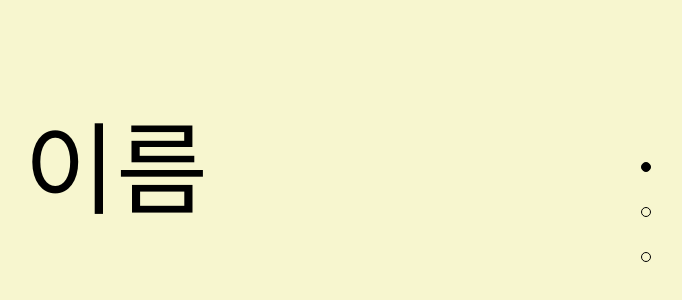
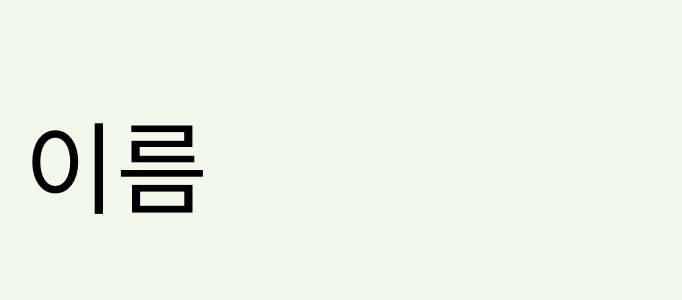
Before and after one commit to DoWA-DO/DoWADO-Web-Client, a React (Create React App) app: page / in a window 1280 px wide. Shown: the part 238-538 px from the top of the page, without its empty margins (524-1206 px from the left). Built offline with nearby package versions, Linux system fonts and the light colour scheme.

Commit message:
홈 페이지 수정

```diff
--- a/src/components/Home.jsx
+++ b/src/components/Home.jsx
@@ -1,10 +1,18 @@
 import React, { useState, useEffect, useRef } from "react";
-import Dots from "./HomeDot";
+// import Dots from "./HomeDot";
+import "../ui/Home.css";
+import { useNavigate } from "react-router-dom";
 
-const Main = () => {
+const Home = () => {
+  const navigate = useNavigate();
   const DIVIDER_HEIGHT = 5;
   const outerDivRef = useRef();
   const [currentPage, setCurrentPage] = useState(1);
+
+  const handleClick = () => {
+    navigate('/login');
+  }
+
   useEffect(() => {
     const wheelHandler = (e) => {
       e.preventDefault();
@@ -80,14 +88,16 @@ const Main = () => {
   }, []);
   return (
     <div ref={outerDivRef} className="outer">
-      <Dots currentPage={currentPage} />
-      <div className="inner bg-yellow">이름</div>
+      {/* <Dots currentPage={currentPage} /> */}
+      <div className="inner home-1">이름</div>
       <div className="divider"></div>
-      <div className="inner bg-blue">내용</div>
+      <div className="inner home-2">내용</div>
       <div className="divider"></div>
-      <div className="inner bg-pink">버튼</div>
+      <div className="inner home-3">
+        <button className="start-btn" onClick={handleClick}>시작하기</button>
+      </div>
     </div>
   );
 };
 
-export default Main;
+export default Home;
--- a/src/pages/HomePage.jsx
+++ b/src/pages/HomePage.jsx
@@ -4,10 +4,8 @@ import Home from "../components/Home";
 
 const HomePage = () => {
   return (
-    <div className="container">
-      <div className="content-container">
-       <Home />
-      </div>
+    <div className="home-container">
+      <Home />
     </div>
   );
 };
--- a/src/ui/Home.css
+++ b/src/ui/Home.css
@@ -1,12 +1,28 @@
+/* #E88D67
+#F3F7EC
+#006989
+#005C78 */
+
+html,
 body {
   margin: 0;
-  overflow-y: hidden;
+  padding: 0;
+  height: 100%;
+}
+
+.home-container {
+  margin: 0;
+  padding: 0;
+  width: 100vw;
+  height: 100vh;
+  overflow-y: hidden; /* 필요에 따라 스크롤바를 숨기기 위해 설정 */
 }
 
 .outer {
-  width: 100vw;
-  height: 100vh;
-  overflow-y: auto;
+  width: 100%;
+  height: 100%; /* 부모 요소인 .home-container 크기와 동일하게 설정 */
+  overflow-y: auto; /* 스크롤이 필요한 경우 스크롤바 표시 */
+  background-color: #f3f7ec;
 }
 
 /* 화면에서 스크롤바 안보이게 */
@@ -22,21 +38,49 @@ body {
   font-size: 100px;
 }
 
-.bg-yellow {
-  background-color: #f7f6cf;
+.divider {
+  display: none;
 }
 
-.bg-blue {
-  background-color: #b6d8f2;
+.start-btn {
+  position: relative;
+  display: inline-block;
+  overflow: hidden;
+  width: 250px;
+  height: 80px;
+  max-width: 250px;
+  margin: 1rem auto;
+  text-transform: uppercase;
+  border: 3px solid #e88d67;
+  border-radius: 15px;
+  background-color: #f3f7ec;
+  color: #e88d67; /* 텍스트 색상 */
+  font-size: 26px;
+  text-align: center;
+  line-height: 80px; /* 버튼의 높이와 같은 line-height 설정 */
+  transition: background-color 0.5s ease-in-out, color 0.5s ease-in-out; /* 배경색과 텍스트 색상 전환 효과 */
 }
 
-.bg-pink {
-
-  background-color: #f4cfdf;
+.start-btn:before {
+  content: "";
+  position: absolute;
+  top: 0;
+  right: 0;
+  bottom: 0;
+  left: 0;
+  background-color: #e88d67;
+  transform: translateX(-100%);
+  transition: transform 0.5s ease-in-out;
+  z-index: -1; /* 배경색이 텍스트 뒤로 이동하도록 z-index 설정 */
 }
 
-.divider {
-  width: 100%;
-  height: 5px;
-  background-color: gray;
+.start-btn:hover {
+  color: #ffffff;
+  background-color: #e88d67; /* 마우스를 올렸을 때 배경색 변경 */
+  cursor: pointer;
 }
+
+.start-btn:hover:before {
+  transform: translateX(0);
+  z-index: -2; /* 배경색이 텍스트 뒤로 이동하도록 z-index 설정 */
+}
--- a/src/ui/Login.css
+++ b/src/ui/Login.css
@@ -1,7 +1,3 @@
-html {
-  height: 100%;
-}
-
 .lg-bg-container {
   margin: 0;
   padding: 0;
```
